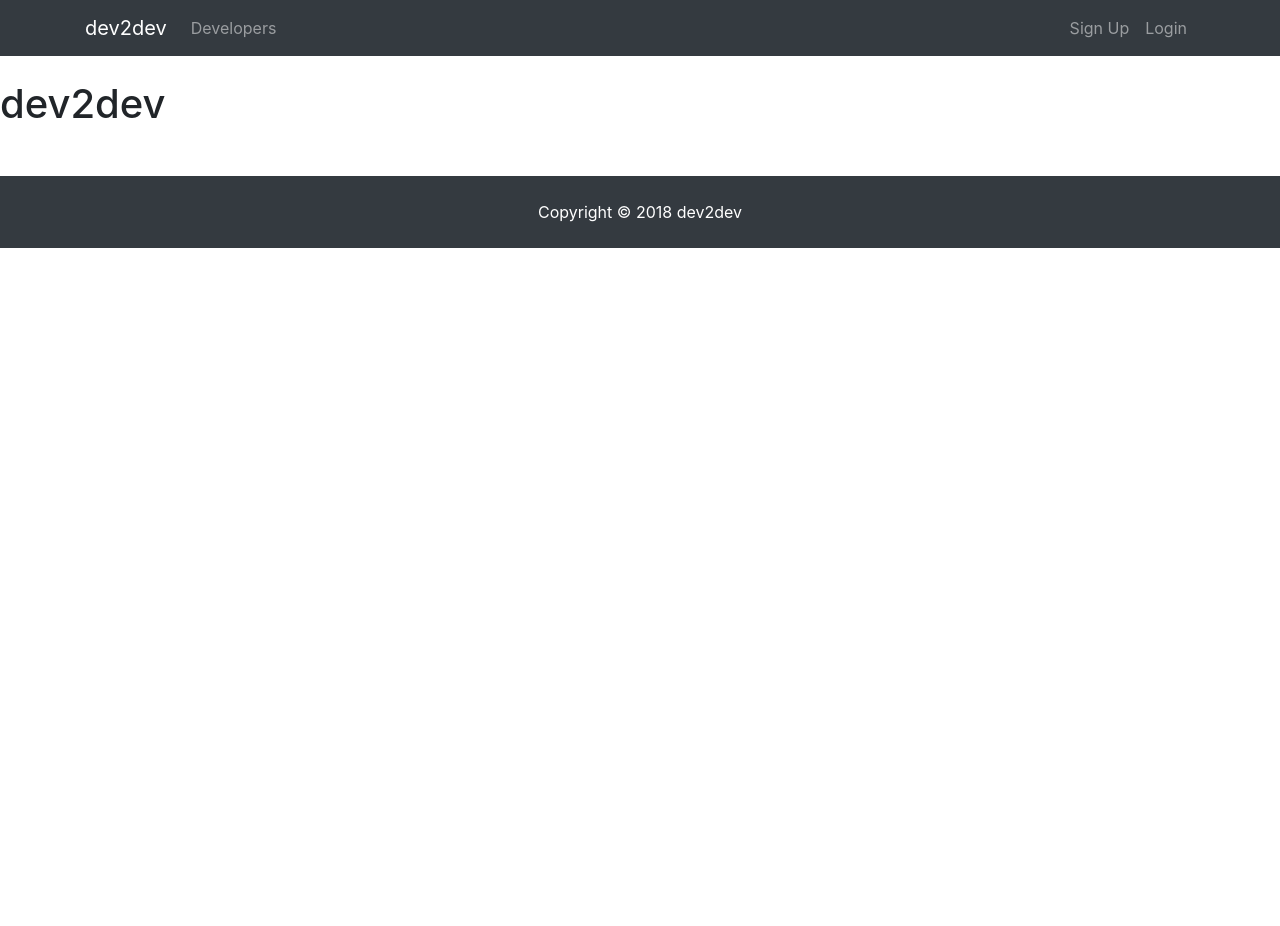
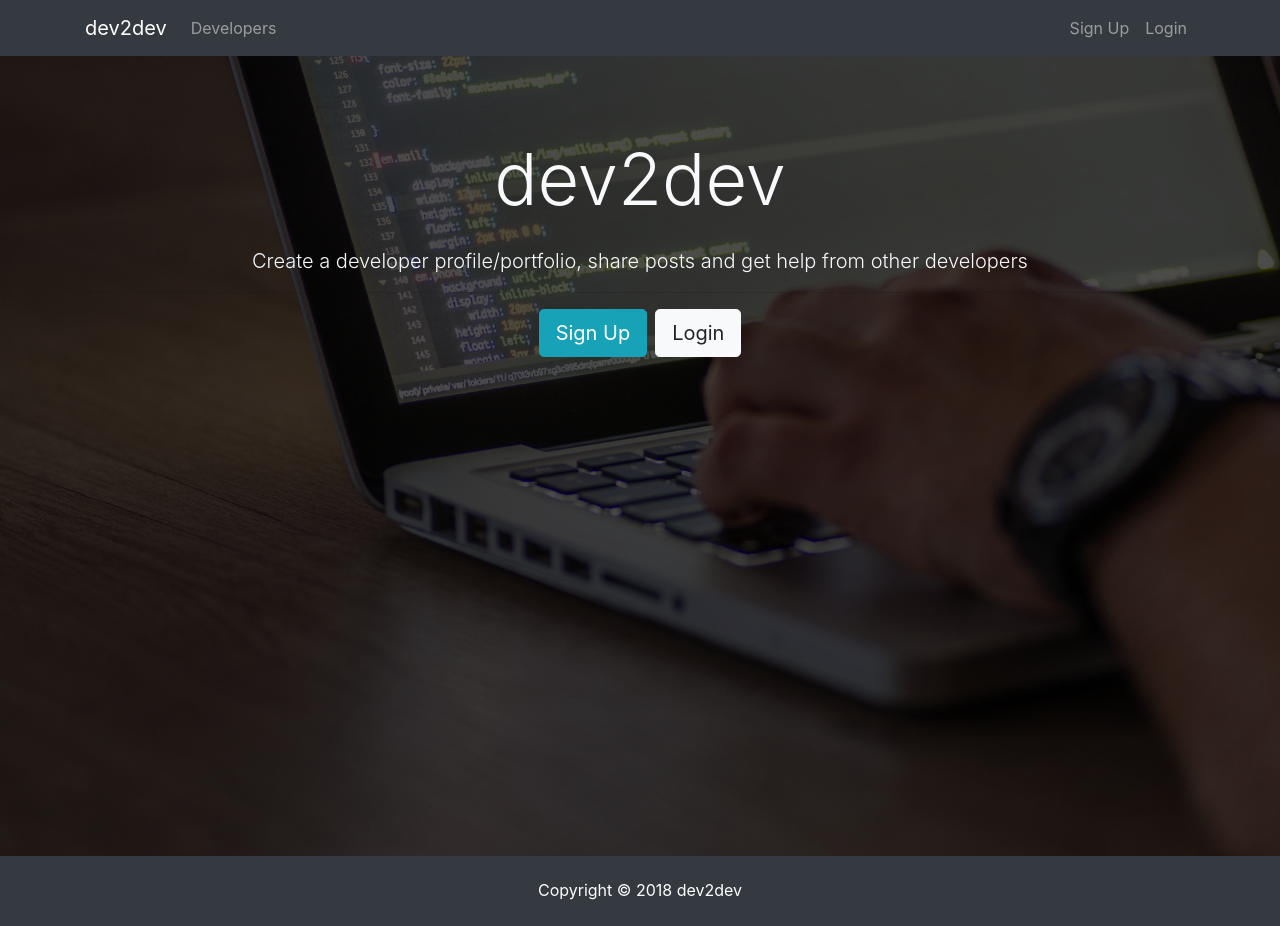
Before and after one commit to rycthy/dev2dev, a React (Create React App) app in the folder client/: page / in a window 1280 px wide. Before the commit the page ends 800 px from the top, so only its background shows below. Built offline with nearby package versions, Linux system fonts and the light colour scheme.

Commit message:
setup Landing component

```diff
--- a/client/src/App.js
+++ b/client/src/App.js
@@ -1,6 +1,7 @@
 import React, { Component } from 'react';
 import Navbar from './components/layout/Navbar';
 import Footer from './components/layout/Footer';
+import Landing from './components/layout/Landing';
 import './App.css';
 
 class App extends Component {
@@ -8,7 +9,7 @@
     return (
       <div className="App">
         <Navbar />
-        <h1>dev2dev</h1>
+        <Landing />
         <Footer />
       </div>
     );
--- a/client/src/components/layout/Landing.js
+++ b/client/src/components/layout/Landing.js
@@ -0,0 +1,26 @@
+import React, { Component } from 'react'
+
+class Landing extends Component {
+  render() {
+    return (
+      <div className="landing">
+        <div className="dark-overlay landing-inner text-light">
+          <div className="container">
+            <div className="row">
+              <div className="col-md-12 text-center">
+                <h1 className="display-3 mb-4">dev2dev
+            </h1>
+                <p className="lead"> Create a developer profile/portfolio, share posts and get help from other developers</p>
+                <hr />
+                <a href="register.html" className="btn btn-lg btn-info mr-2">Sign Up</a>
+                <a href="login.html" className="btn btn-lg btn-light">Login</a>
+              </div>
+            </div>
+          </div>
+        </div>
+      </div>
+    )
+  }
+}
+
+export default Landing;
```
